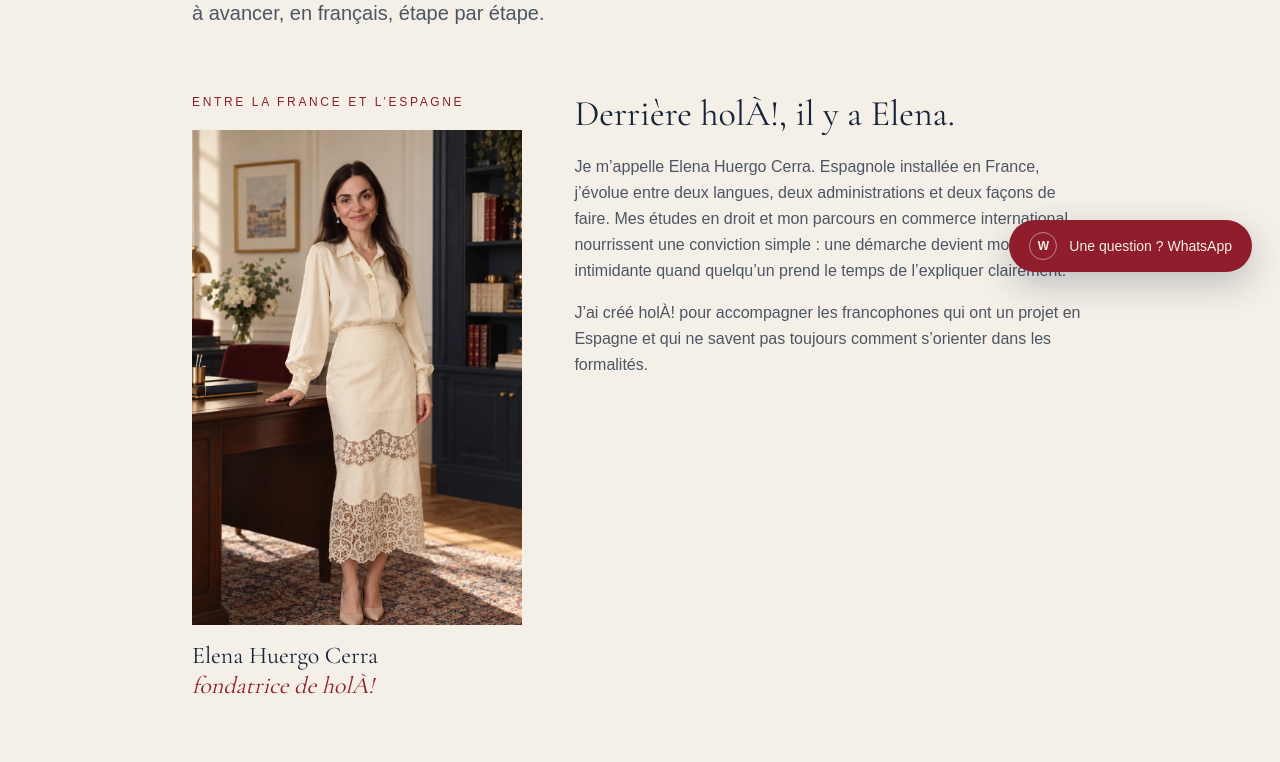
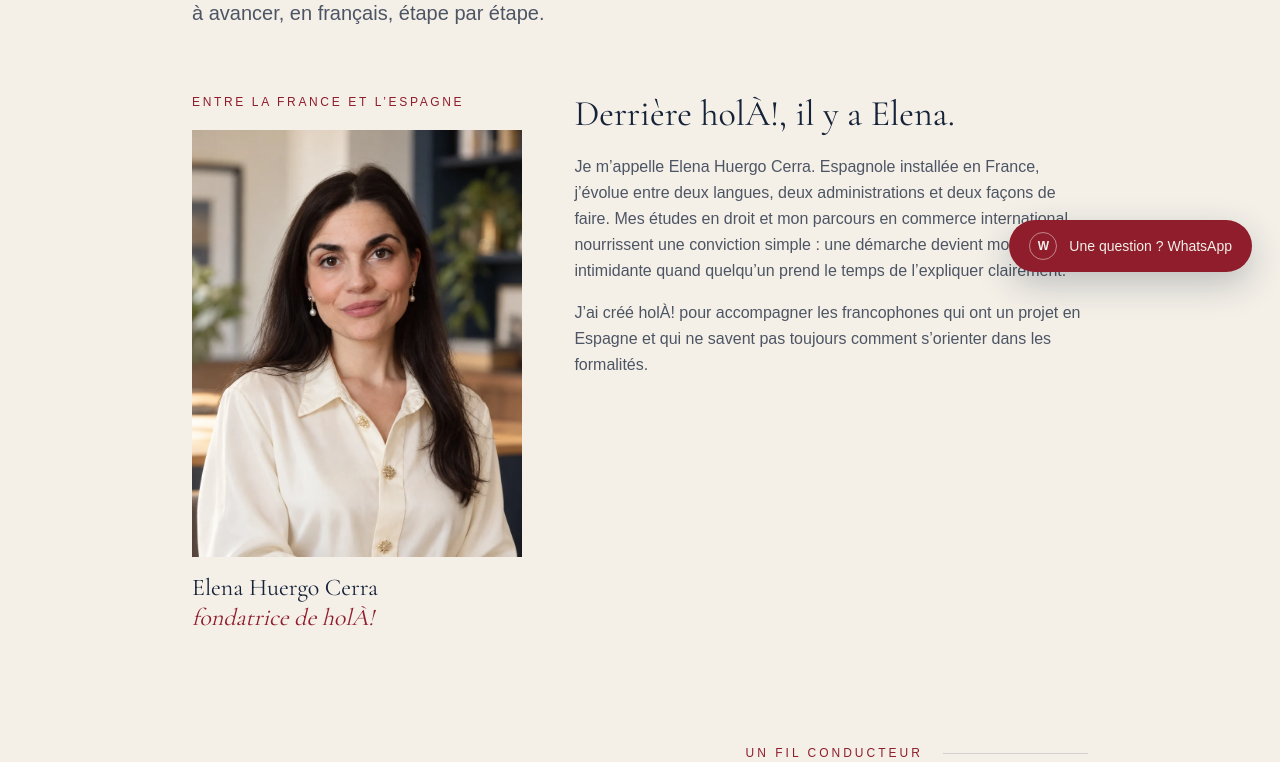
Before and after one commit to elehcf/hola, a Next.js app: page /a-propos in a window 1280 px wide. Shown: the part 500-1262 px from the top of the page. Built offline with nearby package versions, Linux system fonts and the light colour scheme.

Commit message:
Use close-up portrait on About page

```diff
--- a/app/a-propos/page.tsx
+++ b/app/a-propos/page.tsx
@@ -42,10 +42,10 @@ export default function APropos() {
               </p>
               <figure className="mt-5">
                 <Image
-                  src="/elena-huergo-cerra-portrait-v2.webp"
+                  src="/elena-huergo-cerra-portrait-bureau.webp"
                   alt="Portrait d’Elena Huergo Cerra, fondatrice de holÀ!, dans un bureau"
-                  width={900}
-                  height={1350}
+                  width={850}
+                  height={1101}
                   sizes="(min-width: 768px) 330px, 88vw"
                   className="h-auto w-full"
                 />
```
Also changed, not shown: public/elena-huergo-cerra-portrait-bureau.webp (added).
